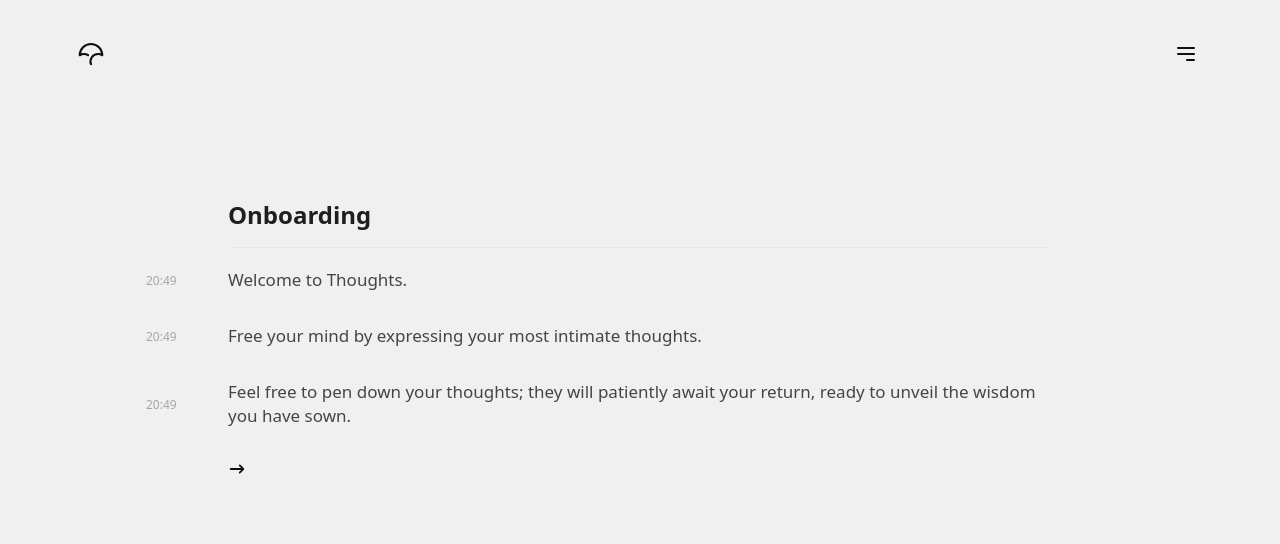
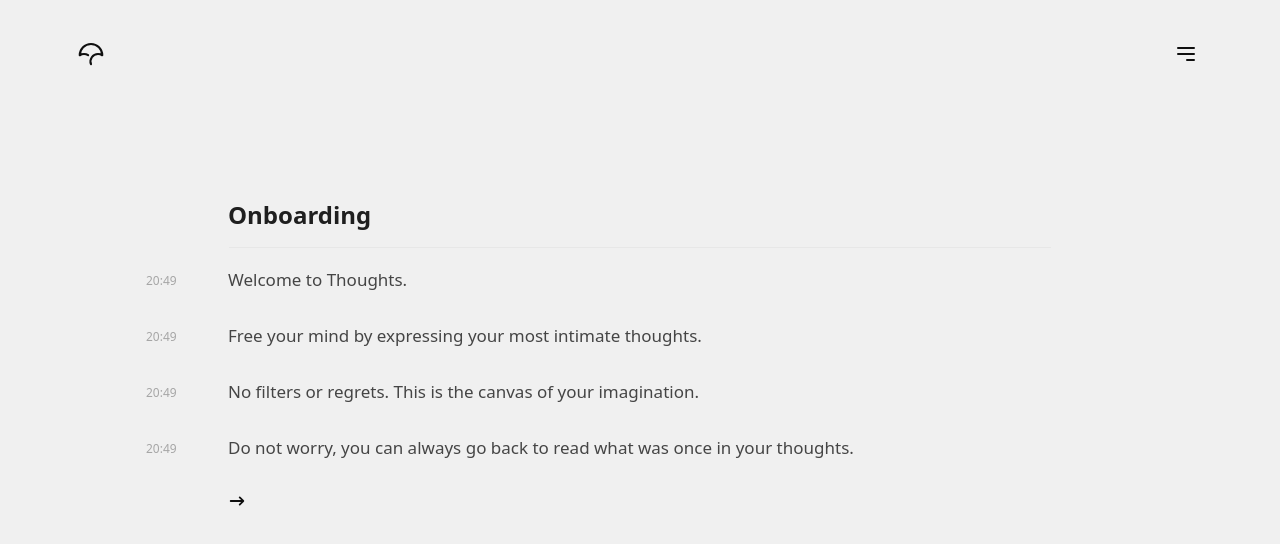
Before and after one commit to frankivann/your-thoughts, a React (Vite) app: page / in a window 1280 px wide. Shown: the top 544 px of the page. Built offline with nearby package versions, Linux system fonts and the light colour scheme.

Commit message:
fix 'initial onboarding thoughts' constant

```diff
--- a/src/constants.ts
+++ b/src/constants.ts
@@ -5,20 +5,25 @@ export const THOUGHTS_ONBOARDED = '_THOUGHTS_ONBOARDED_'
 export const KEYDOWN_THEME = ['T', 't']
 export const INITIAL_ONBOARDING_THOUGHTS = [
   {
-    id: '1',
+    id: crypto.randomUUID(),
     timestamp: new Date().toISOString(),
     value: 'Welcome to Thoughts.',
   },
   {
-    id: '2',
+    id: crypto.randomUUID(),
     timestamp: new Date().toISOString(),
     value: 'Free your mind by expressing your most intimate thoughts.',
   },
   {
-    id: '3',
+    id: crypto.randomUUID(),
+    timestamp: new Date().toISOString(),
+    value: 'No filters or regrets. This is the canvas of your imagination.',
+  },
+  {
+    id: crypto.randomUUID(),
     timestamp: new Date().toISOString(),
     value:
-      'Feel free to pen down your thoughts; they will patiently await your return, ready to unveil the wisdom you have sown.',
+      'Do not worry, you can always go back to read what was once in your thoughts.',
   },
 ]
 
```
